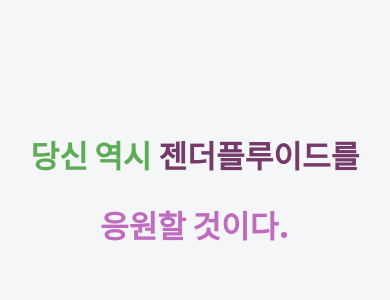
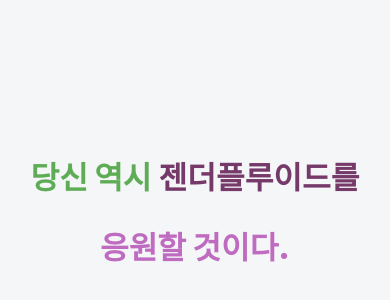
Before and after one commit to minumsa/sentence-generator, a Next.js app: page /possible-universe in a window 390 px wide. Shown: the part 192-492 px from the top of the page. Built offline with nearby package versions, Linux system fonts and the light colour scheme; a web font is replaced by a local one.

Commit message:
test30-div-1 height 90%

```diff
--- a/app/globals.css
+++ b/app/globals.css
@@ -151,7 +151,7 @@ body::-webkit-scrollbar {
   }
 
   .test30-div-1 {
-    height: 85%;
+    height: 90%;
     width: 100%;
   }
 
```
